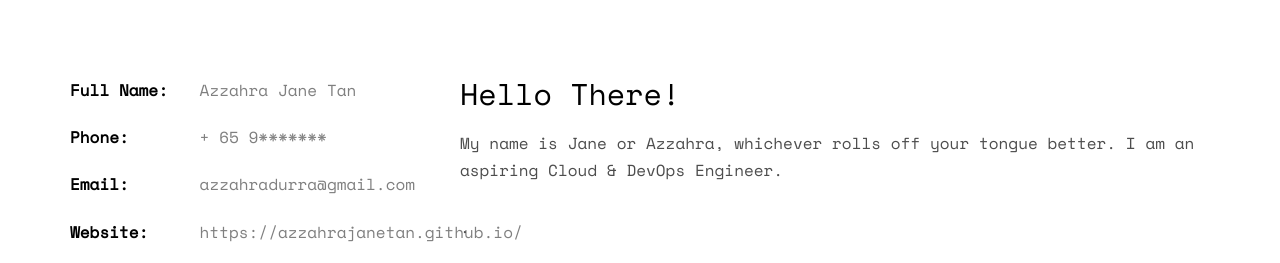
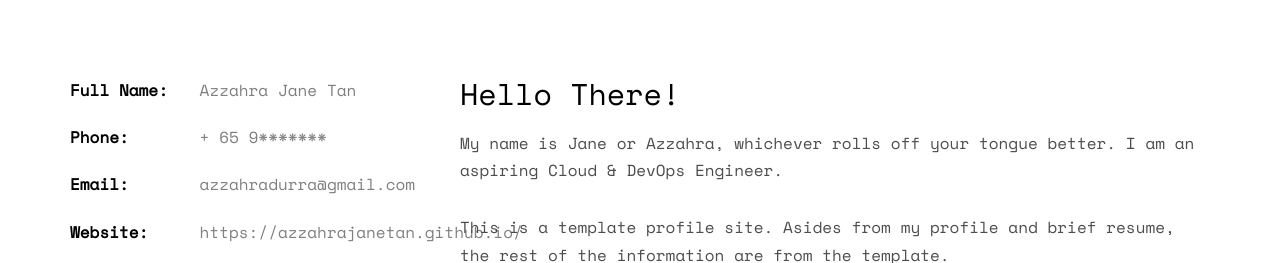
Before and after one commit to azzahrajanetan/azzahrajanetan.github.io, a plain HTML site: page index.html in a window 1280 px wide. Shown: the part 995-1258 px from the top of the page. Drawn offline with nearby package versions, Linux system fonts and the light colour scheme; some packages are replaced by stand-ins of ours; no server answers; files whose address does not match are found by name.

Commit message:
editing profile

```diff
--- a/index.html
+++ b/index.html
@@ -105,7 +105,7 @@
 				<div class="col-md-8">
 					<h2>Hello There!</h2>
 					<p>My name is Jane or Azzahra, whichever rolls off your tongue better. I am an aspiring Cloud & DevOps Engineer. </p>
-					<p>.</p>
+					<p>This is a template profile site. Asides from my profile and brief resume, the rest of the information are from the template.</p>
 					<p>
 						<ul class="fh5co-social-icons">
 							<li><a href="#"><i class="icon-twitter2"></i></a></li>
```
